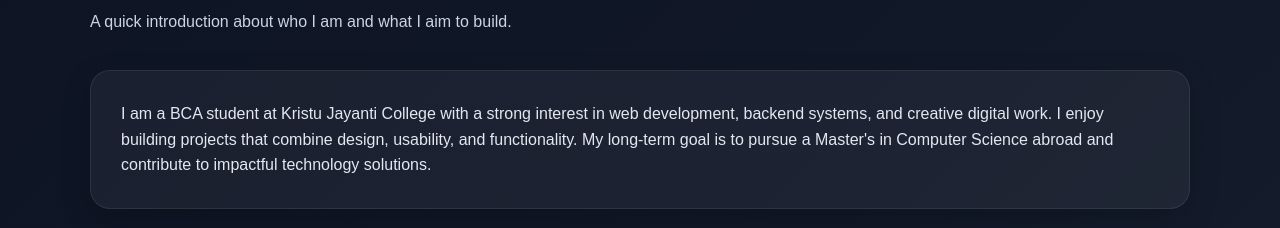
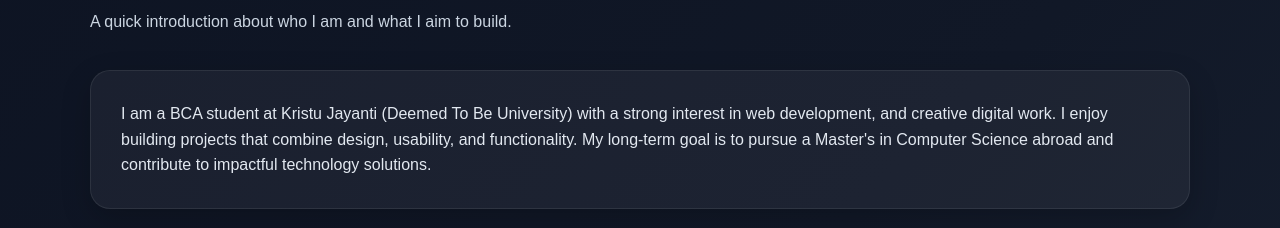
Before and after one commit to JustinCheong334/web-workflow-project, a website: page index.html in a window 1280 px wide. Shown: the part 1004-1232 px from the top of the page. Drawn offline with Linux system fonts and the light colour scheme; a web font is replaced by a local one.

Commit message:
Demo use five

```diff
--- a/index.html
+++ b/index.html
@@ -404,8 +404,8 @@
             <p class="section-subtitle">A quick introduction about who I am and what I aim to build.</p>
             <div class="about-box">
                 <p>
-                    I am a BCA student at Kristu Jayanti College with a strong interest in web development,
-                    backend systems, and creative digital work. I enjoy building projects that combine design,
+                    I am a BCA student at Kristu Jayanti (Deemed To Be University) with a strong interest in web development,
+                    and creative digital work. I enjoy building projects that combine design,
                     usability, and functionality. My long-term goal is to pursue a Master's in Computer Science
                     abroad and contribute to impactful technology solutions.
                 </p>
```
